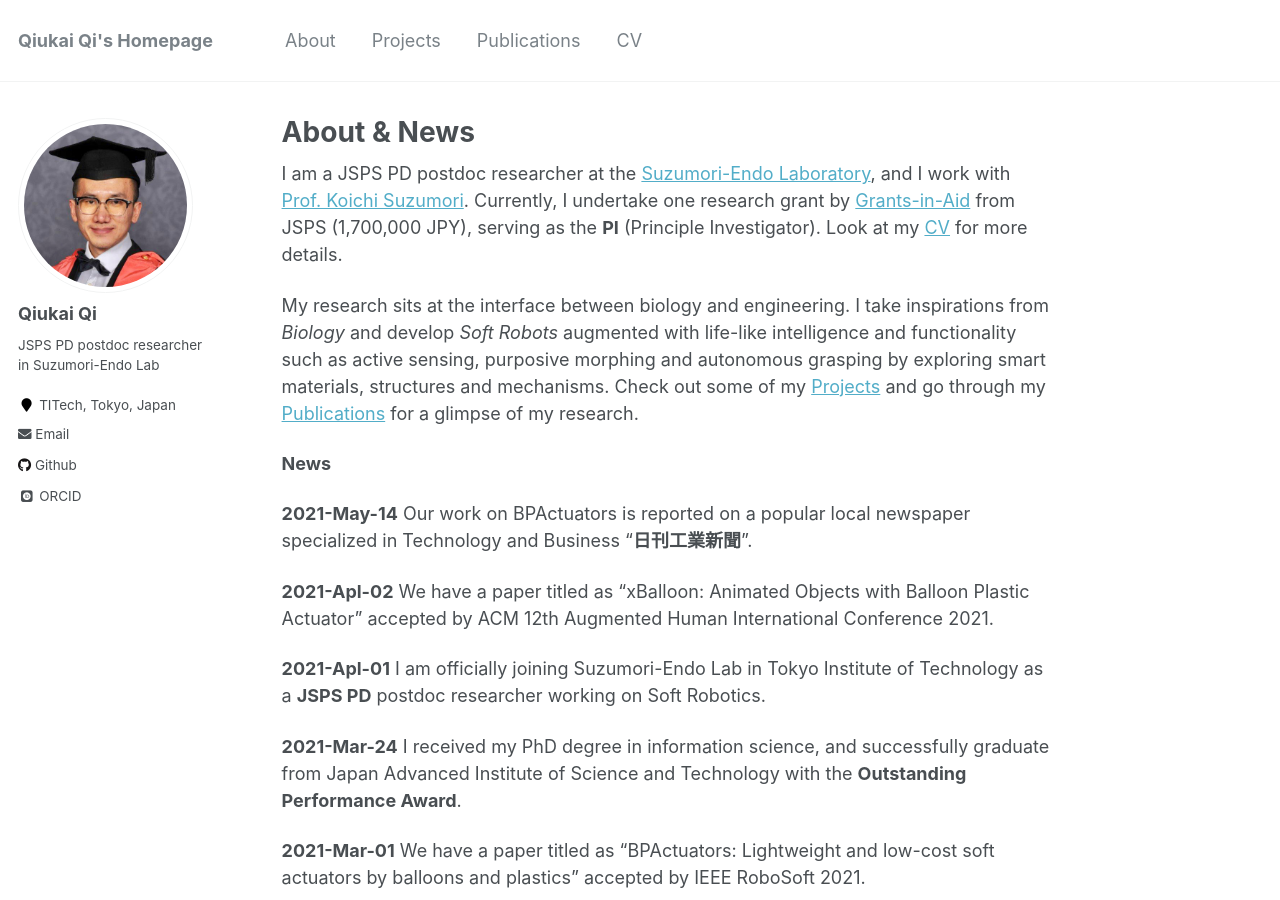
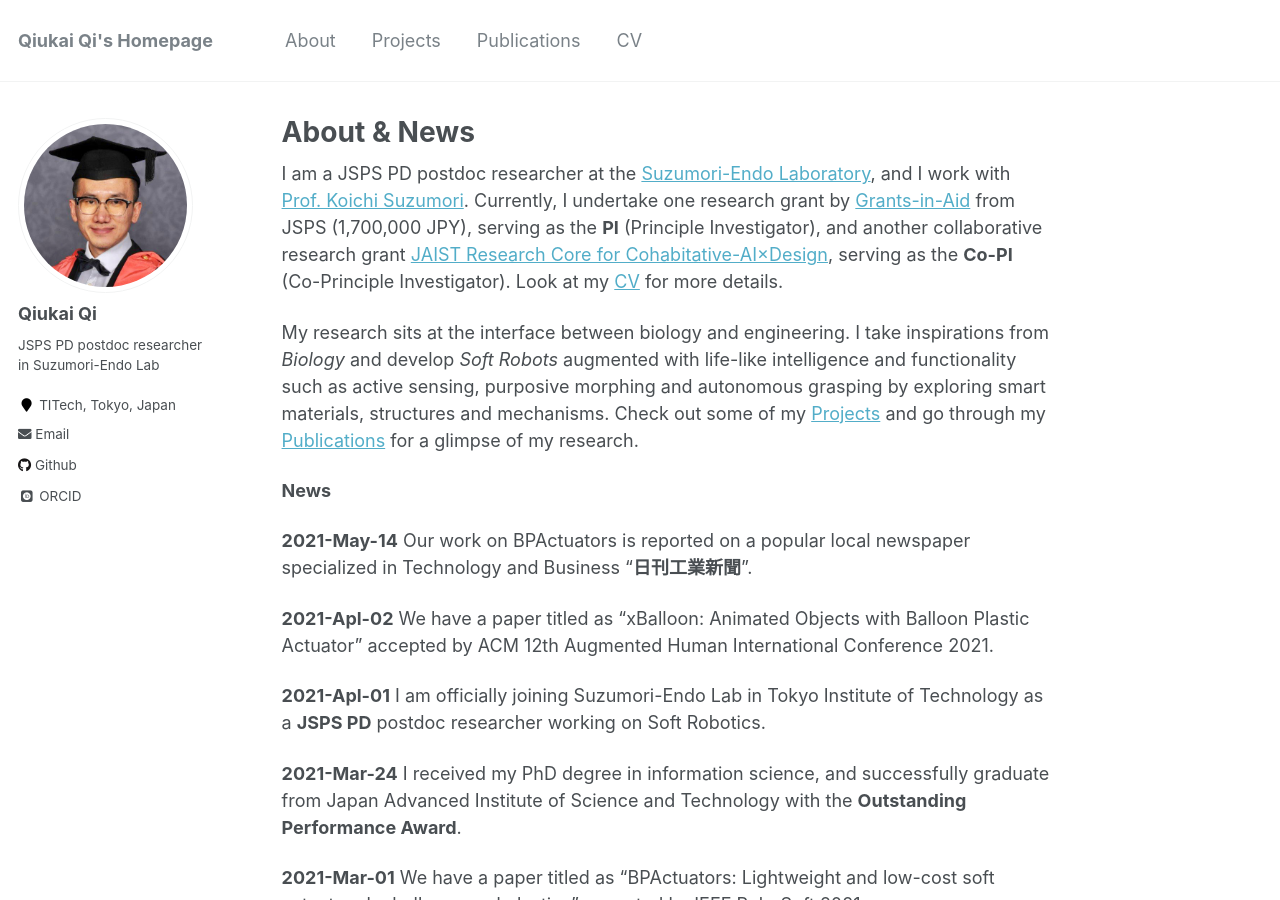
Before and after one commit to QiukaiQi/qiukaiqi.github.io, a Jekyll site: the page built from _pages/about.md, in a window 1280 px wide and 900 px high. Built offline with Jekyll 4.4.1, drawn with Linux system fonts in a browser that asks for light colours; some web fonts are replaced.

Commit message:
Update about.md

```diff
--- a/_pages/about.md
+++ b/_pages/about.md
@@ -8,7 +8,7 @@ redirect_from:
   - /about.html
 ---
 
-I am a JSPS PD postdoc researcher at the [Suzumori-Endo Laboratory](http://www-robot.mes.titech.ac.jp/home.html), and I work with [Prof. Koichi Suzumori](https://fp.jaist.ac.jp/public/Default2.aspx?id=669&l=1). Currently, I undertake one research grant by [Grants-in-Aid](https://www.jsps.go.jp/english/e-grants/index.html) from JSPS (1,700,000 JPY), serving as the **PI** (Principle Investigator). Look at my [CV](https://qiukaiqi.github.io/cv/) for more details.
+I am a JSPS PD postdoc researcher at the [Suzumori-Endo Laboratory](http://www-robot.mes.titech.ac.jp/home.html), and I work with [Prof. Koichi Suzumori](https://fp.jaist.ac.jp/public/Default2.aspx?id=669&l=1). Currently, I undertake one research grant by [Grants-in-Aid](https://www.jsps.go.jp/english/e-grants/index.html) from JSPS (1,700,000 JPY), serving as the **PI** (Principle Investigator), and another collaborative research grant [JAIST Research Core for Cohabitative-AI×Design](https://www.jaist.ac.jp/english/research/core-center/caid.html), serving as the **Co-PI** (Co-Principle Investigator). Look at my [CV](https://qiukaiqi.github.io/cv/) for more details.
 
 My research sits at the interface between biology and engineering. I take inspirations from *Biology* and develop *Soft Robots* augmented with life-like intelligence and functionality such as active sensing, purposive morphing and autonomous grasping by exploring smart materials, structures and mechanisms. Check out some of my [Projects](https://qiukaiqi.github.io/portfolio/) and go through my [Publications](https://qiukaiqi.github.io/publications/) for a glimpse of my research.
 
```
